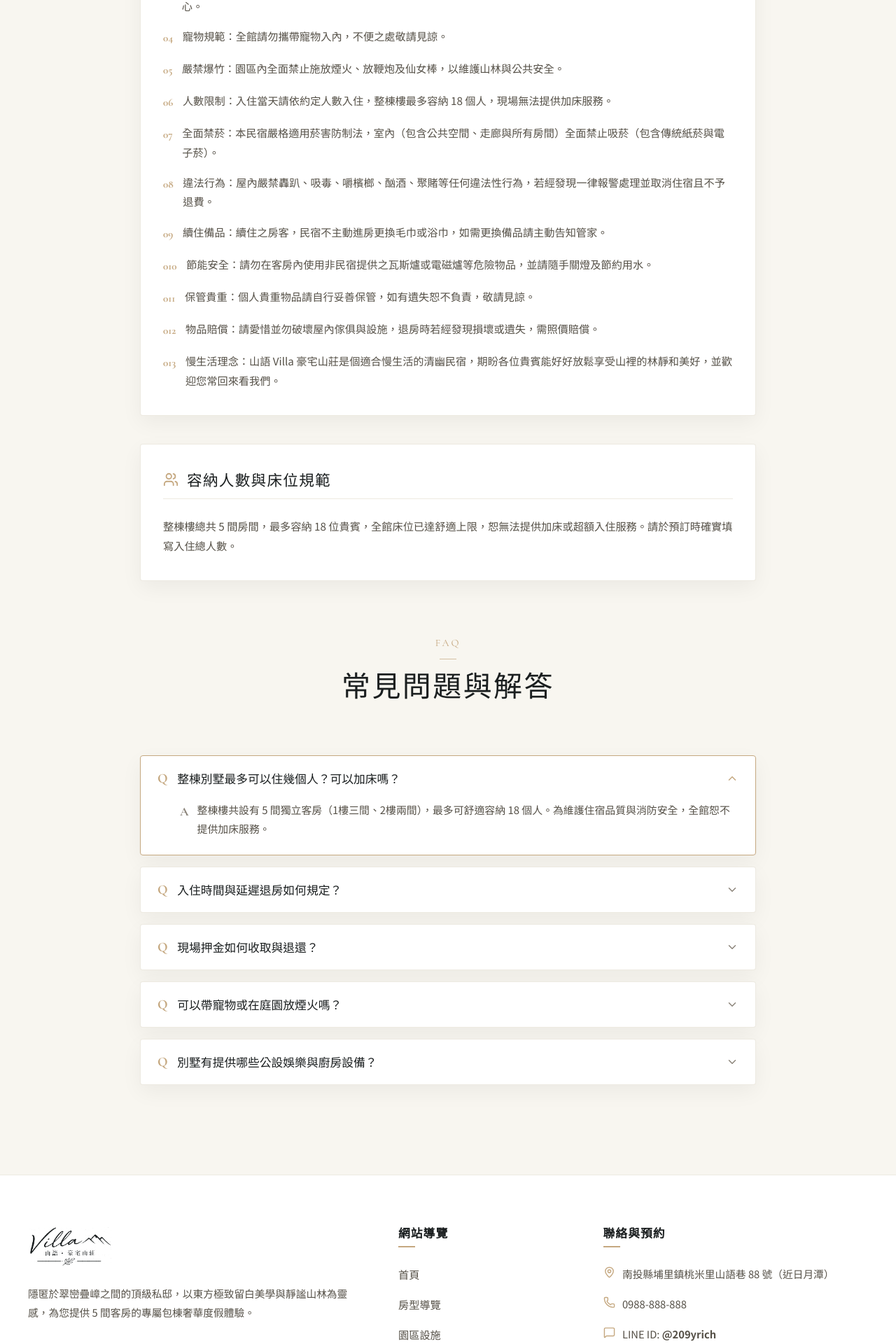
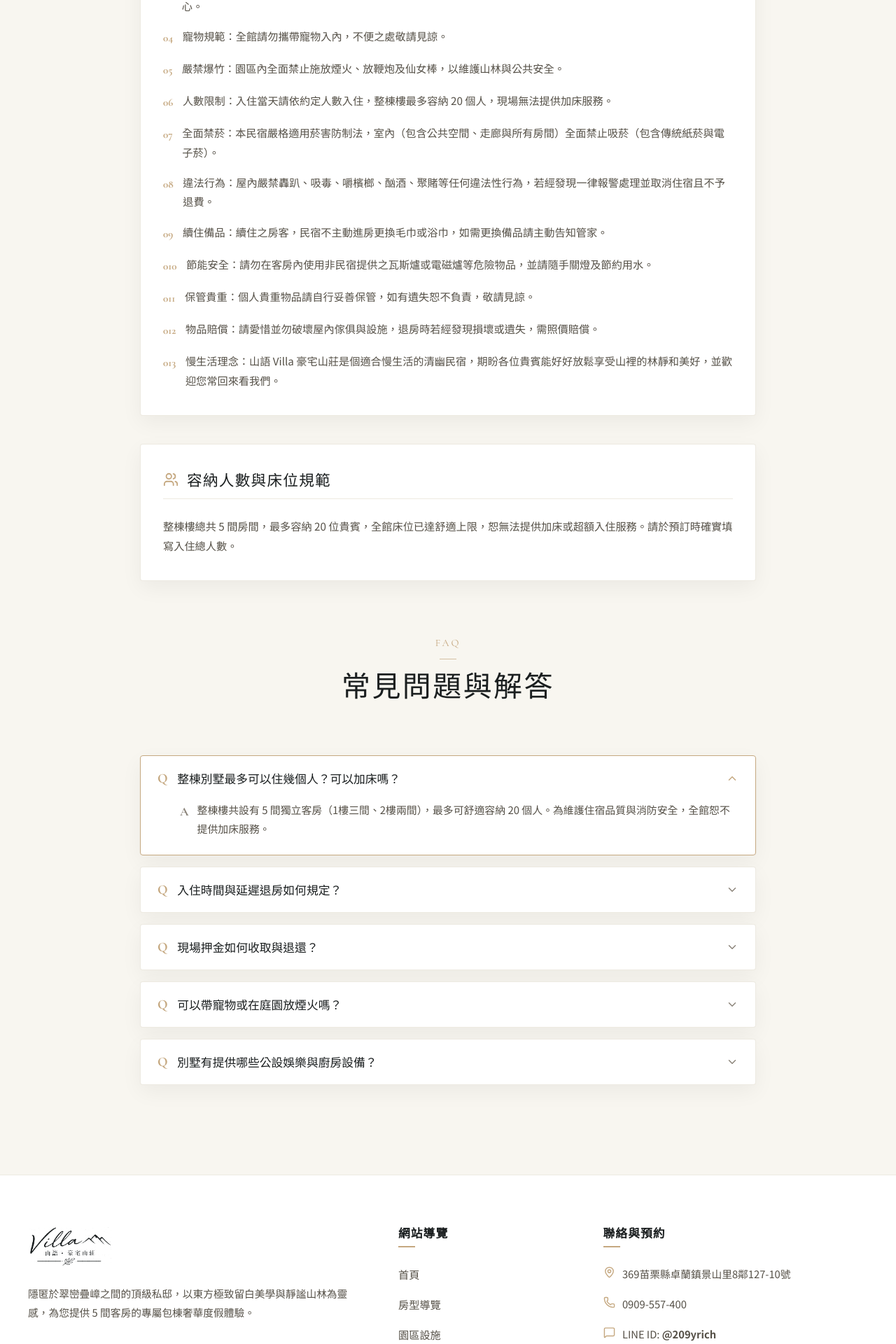
Before and after one commit to aassdd90629/Ann_Villa, a Vue app: page /rules in a window 1280 px wide. Shown: the part 760-2680 px from the top of the page at 70% size. Built offline with nearby package versions, Linux system fonts and the light colour scheme.

Commit message:
feat(rules): 全站包棟入住人數上限設定為 20 人

```diff
--- a/src/data/rules.json
+++ b/src/data/rules.json
@@ -5,7 +5,7 @@
     "現場押金：入住當天現場需收取押金 NT$ 3,000 元，退房時經檢查無損壞、環境整理乾淨歸位，將全額退還，敬請放心。",
     "寵物規範：全館請勿攜帶寵物入內，不便之處敬請見諒。",
     "嚴禁爆竹：園區內全面禁止施放煙火、放鞭炮及仙女棒，以維護山林與公共安全。",
-    "人數限制：入住當天請依約定人數入住，整棟樓最多容納 18 個人，現場無法提供加床服務。",
+    "人數限制：入住當天請依約定人數入住，整棟樓最多容納 20 個人，現場無法提供加床服務。",
     "全面禁菸：本民宿嚴格適用菸害防制法，室內（包含公共空間、走廊與所有房間）全面禁止吸菸（包含傳統紙菸與電子菸）。",
     "違法行為：屋內嚴禁轟趴、吸毒、嚼檳榔、酗酒、聚賭等任何違法性行為，若經發現一律報警處理並取消住宿且不予退費。",
     "續住備品：續住之房客，民宿不主動進房更換毛巾或浴巾，如需更換備品請主動告知管家。",
@@ -20,7 +20,7 @@
     "Security Deposit: A refundable deposit of NT$ 3,000 is collected upon arrival and will be fully returned upon checkout inspection and tidy return.",
     "Pets Policy: Strictly no pets allowed on the premises. Thank you for your understanding.",
     "Fireworks Policy: Fireworks, firecrackers, and sparklers are strictly prohibited on property to ensure safety.",
-    "Guest Capacity: Strict maximum capacity of 18 guests. No extra bed service is available.",
+    "Guest Capacity: Strict maximum capacity of 20 guests. No extra bed service is available.",
     "Non-Smoking: All indoor areas (including guest rooms and shared spaces) are strictly non-smoking (including e-cigarettes / vapes).",
     "Illegal Activities: Drug use, illegal gatherings, betel nuts, excessive drinking, or gambling are strictly prohibited and will be reported to the police immediately.",
     "Multi-Night Stays: For eco-friendly hospitality, we do not automatically replace towels during consecutive nights. Please notify our butler if replacement is needed.",
@@ -31,18 +31,18 @@
   ],
   "extraGuestsZh": {
     "title": "容納人數與床位規範",
-    "content": "整棟樓總共 5 間房間，最多容納 18 位貴賓，全館床位已達舒適上限，恕無法提供加床或超額入住服務。請於預訂時確實填寫入住總人數。"
+    "content": "整棟樓總共 5 間房間，最多容納 20 位貴賓，全館床位已達舒適上限，恕無法提供加床或超額入住服務。請於預訂時確實填寫入住總人數。"
   },
   "extraGuestsEn": {
     "title": "Capacity & Bedding Policy",
-    "content": "Shan Yu Villa features 5 bedrooms accommodating up to 18 guests maximum. Extra beds are not available. Please confirm exact guest counts upon reservation."
+    "content": "Shan Yu Villa features 5 bedrooms accommodating up to 20 guests maximum. Extra beds are not available. Please confirm exact guest counts upon reservation."
   },
   "faq": [
     {
       "qZh": "整棟別墅最多可以住幾個人？可以加床嗎？",
       "qEn": "How many guests can the villa accommodate? Can extra beds be added?",
-      "aZh": "整棟樓共設有 5 間獨立客房（1樓三間、2樓兩間），最多可舒適容納 18 個人。為維護住宿品質與消防安全，全館恕不提供加床服務。",
-      "aEn": "The villa has 5 private bedrooms (3 on 1F, 2 on 2F) accommodating up to 18 guests maximum. Extra beds cannot be added."
+      "aZh": "整棟樓共設有 5 間獨立客房（1樓三間、2樓兩間），最多可舒適容納 20 個人。為維護住宿品質與消防安全，全館恕不提供加床服務。",
+      "aEn": "The villa has 5 private bedrooms (3 on 1F, 2 on 2F) accommodating up to 20 guests maximum. Extra beds cannot be added."
     },
     {
       "qZh": "入住時間與延遲退房如何規定？",
--- a/src/data/site.json
+++ b/src/data/site.json
@@ -7,17 +7,17 @@
   "sloganEn": "Oriental Serenity & Mountain Sanctuary",
   "introZh": "全新完工山語 Villa 豪宅山莊坐落於山林之間，擁有寬敞舒適的空間與開闊山景視野。適合家庭旅遊、朋友聚會及想遠離城市喧囂、享受山林悠閒慢生活的旅人。",
   "introEn": "Brand-new Shan Yu Villa luxury estate is nestled amid tranquil mountain forests with expansive panoramic views. Perfect for families, friends, and travelers seeking slow mountain living.",
-  "phone": "0988-888-888",
+  "phone": "0909-557-400",
   "lineId": "@209yrich",
   "lineUrl": "https://line.me/R/ti/p/@209yrich",
-  "lineTemplateMsg": "您好，我想洽詢山語Villa全棟包棟預約：【預計入住日期：】【人數：位（最多18人）】",
+  "lineTemplateMsg": "您好，我想洽詢山語Villa全棟包棟預約：【預計入住日期：】【人數：位（最多20人）】",
   "instagram": "villa_forfun001",
   "instagramUrl": "https://www.instagram.com/villa_forfun001/",
   "airbnbUrl": "https://www.airbnb.com.tw/rooms/1785941296784004528?source_impression_id=p3_1792732762_P3vdCM0bn-RsnLPh",
-  "addressZh": "南投縣埔里鎮桃米里山語巷 88 號（近日月潭）",
-  "addressEn": "No. 88, Shanyu Ln., Taomi, Puli Township, Nantou County, Taiwan",
-  "googleMapUrl": "https://maps.google.com/?q=23.965,120.925",
-  "maxGuests": 18,
+  "addressZh": "369苗栗縣卓蘭鎮景山里8鄰127-10號",
+  "addressEn": "No. 127-10, Neighborhood 8, Jingshan Vil., Zhuolan Township, Miaoli County 369, Taiwan",
+  "googleMapUrl": "https://www.google.com/maps/search/?api=1&query=苗栗縣卓蘭鎮景山里8鄰127-10號",
+  "maxGuests": 20,
   "roomCount": 5,
   "deposit": 3000,
   "checkInTime": "15:00",
--- a/src/views/HomeView.vue
+++ b/src/views/HomeView.vue
@@ -41,8 +41,8 @@ const { isEn, t, tField } = useI18n()
           </p>
           <p class="hero-desc">
             {{ isEn
-              ? 'Nestled amid rolling mountain mist, offering 5 private bedrooms, living lounge with KTV, auto-mahjong, smart kitchen, and BBQ patio for up to 18 guests.'
-              : '坐落於山林之間，獨享 5 間獨立客房、客廳KTV、電動麻將桌、智能廚房與庭園烤肉區，為最多 18 位貴賓打造專屬的慢活包棟時光。'
+              ? 'Nestled amid rolling mountain mist, offering 5 private bedrooms, living lounge with KTV, auto-mahjong, smart kitchen, and BBQ patio for up to 20 guests.'
+              : '坐落於山林之間，獨享 5 間獨立客房、客廳KTV、電動麻將桌、智能廚房與庭園烤肉區，為最多 20 位貴賓打造專屬的慢活包棟時光。'
             }}
           </p>
 
@@ -66,7 +66,7 @@ const { isEn, t, tField } = useI18n()
             </div>
             <div class="stat-divider"></div>
             <div class="stat-item">
-              <span class="stat-num">18</span>
+              <span class="stat-num">{{ siteData.maxGuests }}</span>
               <span class="stat-label">{{ isEn ? 'Max Guests' : '位專屬包棟上限' }}</span>
             </div>
             <div class="stat-divider"></div>
@@ -103,7 +103,7 @@ const { isEn, t, tField } = useI18n()
             <div class="philosophy-features">
               <div class="p-feat">
                 <CheckCircle2 :size="18" class="feat-icon" />
-                <span>{{ isEn ? '5 Private Bedrooms (Up to 18 Guests)' : '全棟5間獨立客房・專屬容納最多18位' }}</span>
+                <span>{{ isEn ? '5 Private Bedrooms (Up to 20 Guests)' : '全棟5間獨立客房・專屬容納最多20位' }}</span>
               </div>
               <div class="p-feat">
                 <CheckCircle2 :size="18" class="feat-icon" />
@@ -144,8 +144,8 @@ const { isEn, t, tField } = useI18n()
           <h2 class="section-title">{{ isEn ? '5 Distinct Aesthetic Living Spaces' : '五間獨立景觀客房・舒適成境' }}</h2>
           <p class="section-desc">
             {{ isEn
-              ? 'Features 5 comfortable bedrooms across two floors (3 on 1F, 2 on 2F) accommodating up to 18 guests.'
-              : '全館共 5 間獨立客房（1樓三間、2樓兩間），採光明亮清幽，最多容納 18 位貴賓。'
+              ? 'Features 5 comfortable bedrooms across two floors (3 on 1F, 2 on 2F) accommodating up to 20 guests.'
+              : '全館共 5 間獨立客房（1樓三間、2樓兩間），採光明亮清幽，最多容納 20 位貴賓。'
             }}
           </p>
         </div>
--- a/src/views/PackagesView.vue
+++ b/src/views/PackagesView.vue
@@ -67,7 +67,7 @@ const pkg = pricingData.exclusivePackage
               <Users :size="20" class="spec-icon" />
               <div>
                 <span class="s-title">{{ isEn ? 'Included Capacity' : '基本容納人數' }}</span>
-                <p>{{ pkg.includedGuests }} {{ isEn ? 'Guests Max (No extra beds)' : '人（最多 18 人・無加床服務）' }}</p>
+                <p>{{ pkg.includedGuests }} {{ isEn ? 'Guests Max (No extra beds)' : '人（最多 20 人・無加床服務）' }}</p>
               </div>
             </div>
 
--- a/src/views/RoomsView.vue
+++ b/src/views/RoomsView.vue
@@ -24,8 +24,8 @@ const { isEn, t, tField } = useI18n()
       :tag="isEn ? 'ACCOMMODATION' : '房型導覽'"
       :title="isEn ? '5 Private Suites' : '5 間獨立景觀客房'"
       :desc="isEn
-        ? 'Features 5 comfortable bedrooms across two floors (3 on 1F, 2 on 2F) accommodating up to 18 guests in complete privacy.'
-        : '全館共 5 間獨立客房（1樓三間、2樓兩間），最多可容納 18 位貴賓，享受極致悠閒的山林包棟假期。'"
+        ? 'Features 5 comfortable bedrooms across two floors (3 on 1F, 2 on 2F) accommodating up to 20 guests in complete privacy.'
+        : '全館共 5 間獨立客房（1樓三間、2樓兩間），最多可容納 20 位貴賓，享受極致悠閒的山林包棟假期。'"
     />
 
     <!-- 房型列表 -->
```
